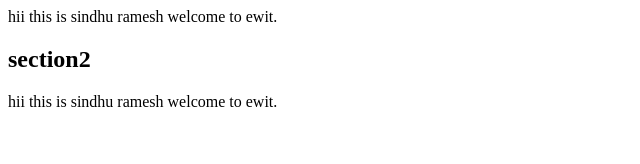
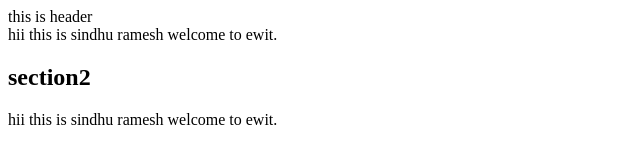
Before and after one commit to sindhu1322/abc, a plain HTML site: page index.html in a window 1280 px wide. Shown: the whole page, without its empty margins (0-640 px from the left). Drawn offline with Linux system fonts and the light colour scheme.

Commit message:
second commit nav added

```diff
--- a/index.html
+++ b/index.html
@@ -8,6 +8,11 @@
 
     </head>
     <body>
+        <header>
+            <nav>
+                this is header
+            </nav>
+        </header>
         <section>
             hii this is sindhu ramesh
             welcome to ewit.
```
